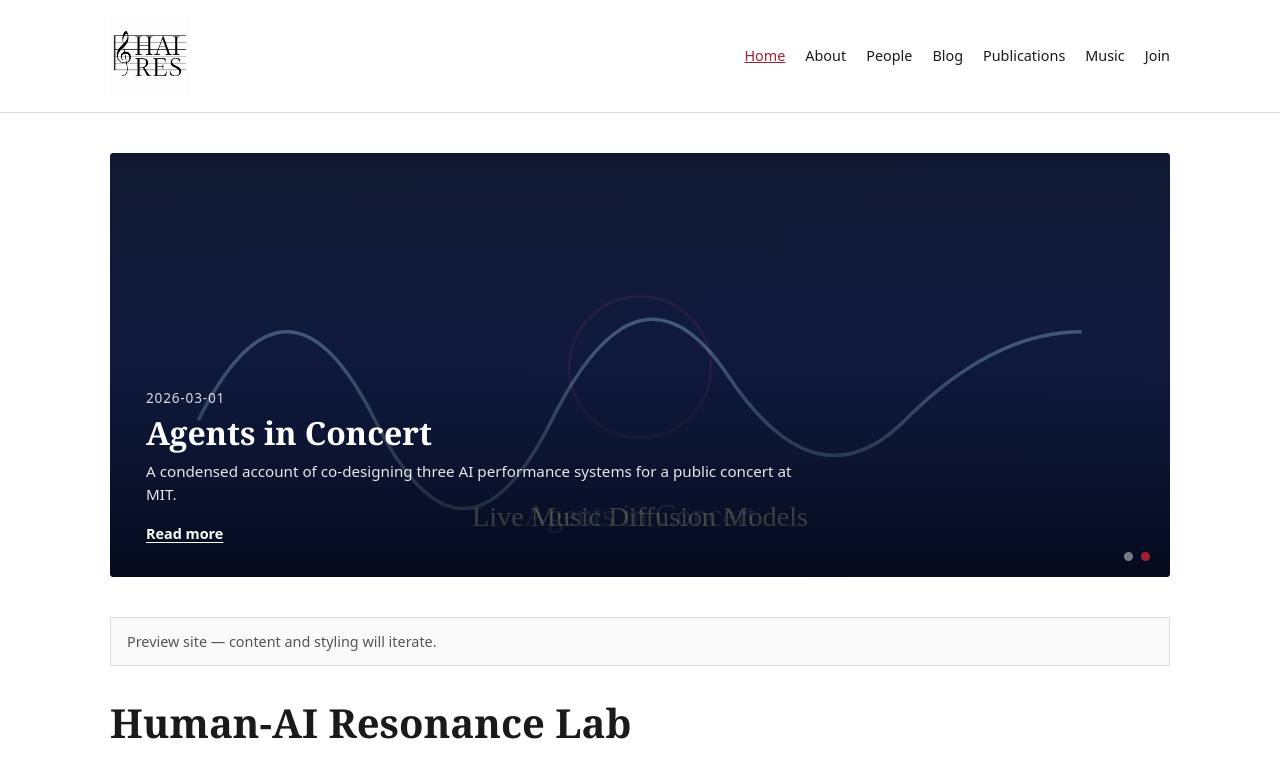
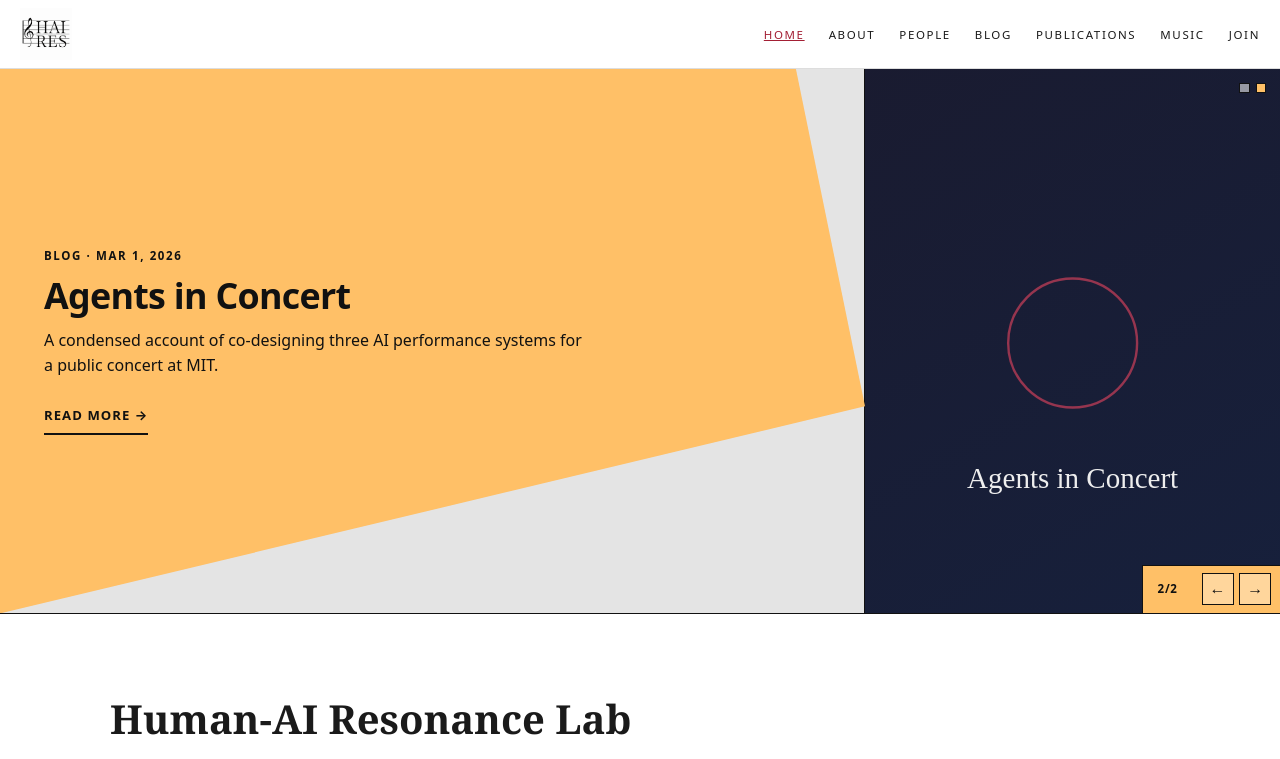
Before and after one commit to stephenbrade/hai-res-website, a plain HTML site: page index.html in a window 1280 px wide. Shown: the top 759 px of the page. Drawn offline with Linux system fonts and the light colour scheme.

Commit message:
beautify

```diff
--- a/assets/css/site.css
+++ b/assets/css/site.css
@@ -49,14 +49,14 @@ body {
 }
 
 .site-header__inner {
-  max-width: var(--max-width);
-  margin: 0 auto;
-  padding: 1rem 1.25rem;
+  max-width: none;
+  margin: 0;
+  padding: 0.5rem 1.25rem;
   display: flex;
   flex-wrap: wrap;
   align-items: center;
   justify-content: space-between;
-  gap: 1rem;
+  gap: 0.75rem 1.5rem;
 }
 
 .site-brand {
@@ -68,11 +68,12 @@ body {
   text-decoration: none;
   color: var(--text);
   letter-spacing: 0.02em;
+  line-height: 0;
 }
 
 .site-brand__logo {
   display: block;
-  height: 5rem;
+  height: 3.25rem;
   width: auto;
 }
 
@@ -82,13 +83,16 @@ body {
   padding: 0;
   display: flex;
   flex-wrap: wrap;
-  gap: 0.25rem 1.25rem;
+  gap: 0.15rem 1.5rem;
 }
 
 .site-nav a {
   color: var(--text);
   text-decoration: none;
-  font-size: 0.9rem;
+  font-size: 0.72rem;
+  font-weight: 400;
+  letter-spacing: 0.14em;
+  text-transform: uppercase;
 }
 
 .site-nav a:hover,
@@ -451,15 +455,6 @@ h3 {
   color: var(--muted);
 }
 
-.notice-banner {
-  background: var(--bg);
-  border: 1px solid var(--border);
-  padding: 0.75rem 1rem;
-  margin-bottom: 2rem;
-  font-size: 0.9rem;
-  color: var(--muted);
-}
-
 .lab-intro {
   margin-bottom: 2.5rem;
 }
@@ -474,12 +469,15 @@ h3 {
 }
 
 .blog-carousel {
+  --carousel-gray: #e4e4e4;
+  --active-accent: #66f4ff;
   position: relative;
+  width: 100%;
   margin: 0 0 2.5rem;
-  border-radius: 0.25rem;
   overflow: hidden;
-  aspect-ratio: 2.5 / 1;
-  background: #111;
+  aspect-ratio: 2.35 / 1;
+  background: var(--carousel-gray);
+  border-bottom: 1px solid #111;
 }
 
 .blog-carousel__track {
@@ -490,8 +488,6 @@ h3 {
 .blog-carousel__slide {
   position: absolute;
   inset: 0;
-  background-size: cover;
-  background-position: center;
   opacity: 0;
   transition: opacity 0.6s ease;
 }
@@ -500,86 +496,184 @@ h3 {
   opacity: 1;
 }
 
-.blog-carousel__overlay {
-  position: absolute;
-  inset: 0;
+.blog-carousel__slide-inner {
+  display: grid;
+  grid-template-columns: minmax(0, 1fr) min(44%, 26rem);
+  height: 100%;
+  background: var(--carousel-gray);
+}
+
+.blog-carousel__panel {
+  position: relative;
+  z-index: 1;
   display: flex;
   flex-direction: column;
-  justify-content: flex-end;
-  padding: 2rem 2.25rem;
-  background: linear-gradient(to top, rgba(0, 0, 0, 0.75) 0%, rgba(0, 0, 0, 0.2) 55%, transparent 100%);
-  color: #fff;
-  pointer-events: none;
+  justify-content: center;
+  padding: clamp(1.25rem, 3.5vw, 2.75rem);
+  min-width: 0;
 }
 
-.blog-carousel__overlay a {
-  pointer-events: auto;
+.blog-carousel__panel::before {
+  content: "";
+  position: absolute;
+  inset: -1px;
+  background: var(--slide-accent, #66f4ff);
+  z-index: -1;
 }
 
-.blog-carousel__date {
-  margin: 0 0 0.35rem;
-  font-size: 0.85rem;
+.blog-carousel__panel--shape-0::before {
+  clip-path: polygon(0 0, 100% 0, 74% 100%, 0 100%);
+}
+
+.blog-carousel__panel--shape-1::before {
+  clip-path: polygon(0 0, 92% 0, 100% 62%, 0 100%);
+}
+
+.blog-carousel__panel--shape-2::before {
+  clip-path: polygon(0 0, 88% 0, 100% 100%, 0 100%);
+}
+
+.blog-carousel__panel--shape-3::before {
+  clip-path: polygon(0 0, 100% 0, 100% 72%, 68% 100%, 0 100%);
+}
+
+.blog-carousel__label {
+  margin: 0 0 0.75rem;
+  font-size: 0.72rem;
+  font-weight: 700;
+  letter-spacing: 0.14em;
   text-transform: uppercase;
-  letter-spacing: 0.06em;
-  opacity: 0.85;
+  color: #111;
 }
 
 .blog-carousel__title {
-  margin: 0 0 0.5rem;
-  font-family: Georgia, "Times New Roman", serif;
-  font-size: clamp(1.35rem, 3vw, 2rem);
-  font-weight: 600;
-  line-height: 1.2;
-  color: #fff;
+  margin: 0 0 0.75rem;
+  font-family: system-ui, -apple-system, "Segoe UI", Roboto, Ubuntu, sans-serif;
+  font-size: clamp(1.35rem, 2.8vw, 2.35rem);
+  font-weight: 700;
+  line-height: 1.08;
+  letter-spacing: -0.02em;
+}
+
+.blog-carousel__title a {
+  color: #111;
+  text-decoration: none;
+}
+
+.blog-carousel__title a:hover {
+  text-decoration: underline;
+  text-underline-offset: 0.15em;
 }
 
 .blog-carousel__excerpt {
-  margin: 0 0 1rem;
-  max-width: 42rem;
-  font-size: 0.95rem;
-  line-height: 1.5;
-  opacity: 0.9;
+  margin: 0 0 1.25rem;
+  max-width: 34rem;
+  font-size: clamp(0.9rem, 1.5vw, 1rem);
+  line-height: 1.55;
+  color: #111;
 }
 
 .blog-carousel__link {
   display: inline-block;
-  color: #fff;
-  font-size: 0.9rem;
-  font-weight: 600;
-  text-decoration: underline;
-  text-underline-offset: 0.2em;
+  align-self: flex-start;
+  padding: 0.45rem 0;
+  color: #111;
+  font-size: 0.82rem;
+  font-weight: 700;
+  letter-spacing: 0.08em;
+  text-transform: uppercase;
+  text-decoration: none;
+  border-bottom: 2px solid #111;
 }
 
 .blog-carousel__link:hover {
-  opacity: 0.85;
+  opacity: 0.72;
+}
+
+.blog-carousel__media {
+  position: relative;
+  z-index: 0;
+  display: block;
+  overflow: hidden;
+  background: #cfcfcf;
+  border-left: 1px solid #111;
+}
+
+.blog-carousel__media img {
+  display: block;
+  width: 100%;
+  height: 100%;
+  object-fit: cover;
+}
+
+.blog-carousel__nav {
+  --nav-accent: var(--active-accent);
+  position: absolute;
+  right: 0;
+  bottom: 0;
+  z-index: 3;
+  display: grid;
+  grid-template-columns: 1fr auto auto;
+  align-items: center;
+  gap: 0.35rem;
+  padding: 0.45rem 0.55rem;
+  background: var(--nav-accent);
+  border-top: 1px solid #111;
+  border-left: 1px solid #111;
+}
+
+.blog-carousel__counter {
+  min-width: 2.75rem;
+  padding: 0 0.35rem;
+  font-size: 0.72rem;
+  font-weight: 700;
+  letter-spacing: 0.06em;
+  text-transform: uppercase;
+  color: #111;
+}
+
+.blog-carousel__arrow {
+  width: 2rem;
+  height: 2rem;
+  padding: 0;
+  border: 1px solid #111;
+  background: rgba(255, 255, 255, 0.35);
+  color: #111;
+  font-size: 1rem;
+  line-height: 1;
+  cursor: pointer;
+}
+
+.blog-carousel__arrow:hover {
+  background: rgba(255, 255, 255, 0.65);
 }
 
 .blog-carousel__dots {
   position: absolute;
-  bottom: 1rem;
-  right: 1.25rem;
+  top: 0.85rem;
+  right: 0.85rem;
   display: flex;
-  gap: 0.5rem;
-  z-index: 2;
+  gap: 0.4rem;
+  z-index: 3;
 }
 
 .blog-carousel__dot {
-  width: 0.55rem;
-  height: 0.55rem;
+  width: 0.65rem;
+  height: 0.65rem;
   padding: 0;
-  border: none;
-  border-radius: 50%;
-  background: rgba(255, 255, 255, 0.45);
+  border: 1px solid #111;
+  border-radius: 0;
+  background: rgba(255, 255, 255, 0.55);
   cursor: pointer;
 }
 
 .blog-carousel__dot.is-active,
 .blog-carousel__dot[aria-selected="true"] {
-  background: var(--accent);
+  background: var(--dot-accent, var(--active-accent));
 }
 
 .blog-carousel__dot:hover {
-  background: rgba(255, 255, 255, 0.8);
+  background: rgba(255, 255, 255, 0.9);
 }
 
 @media (max-width: 640px) {
@@ -593,11 +687,30 @@ h3 {
   }
 
   .blog-carousel {
-    aspect-ratio: 16 / 10;
+    aspect-ratio: auto;
+    min-height: 28rem;
   }
 
-  .blog-carousel__overlay {
-    padding: 1.25rem 1rem 2.5rem;
+  .blog-carousel__slide-inner {
+    grid-template-columns: 1fr;
+    grid-template-rows: 1fr auto;
+  }
+
+  .blog-carousel__panel {
+    min-height: 14rem;
+  }
+
+  .blog-carousel__panel--shape-0::before,
+  .blog-carousel__panel--shape-1::before,
+  .blog-carousel__panel--shape-2::before,
+  .blog-carousel__panel--shape-3::before {
+    clip-path: polygon(0 0, 100% 0, 100% 88%, 0 100%);
+  }
+
+  .blog-carousel__media {
+    min-height: 12rem;
+    border-left: none;
+    border-top: 1px solid #111;
   }
 
   .blog-list__link {
--- a/assets/js/home-carousel.js
+++ b/assets/js/home-carousel.js
@@ -1,28 +1,42 @@
 (function () {
   const INTERVAL_MS = 5000;
+  const SLIDE_COLORS = ["#66F4FF", "#FFC067", "#66C4FF", "#7D99AA"];
+  const SHAPE_COUNT = 4;
   const reducedMotion = window.matchMedia("(prefers-reduced-motion: reduce)").matches;
 
   const section = document.getElementById("blog-carousel");
   if (!section) return;
 
   const track = section.querySelector(".blog-carousel__track");
-  const dateEl = section.querySelector(".blog-carousel__date");
-  const titleEl = section.querySelector(".blog-carousel__title");
-  const excerptEl = section.querySelector(".blog-carousel__excerpt");
-  const linkEl = section.querySelector(".blog-carousel__link");
+  const counterEl = section.querySelector(".blog-carousel__counter");
+  const prevBtn = section.querySelector(".blog-carousel__arrow--prev");
+  const nextBtn = section.querySelector(".blog-carousel__arrow--next");
   const dotsEl = section.querySelector(".blog-carousel__dots");
+  const navEl = section.querySelector(".blog-carousel__nav");
 
   let posts = [];
   let current = 0;
   let timer = null;
 
+  function formatDate(isoDate) {
+    const date = new Date(isoDate + "T12:00:00");
+    if (Number.isNaN(date.getTime())) return isoDate;
+    return date.toLocaleDateString("en-US", {
+      month: "short",
+      day: "numeric",
+      year: "numeric",
+    });
+  }
+
   function showSlide(index) {
     if (!posts.length) return;
     current = ((index % posts.length) + posts.length) % posts.length;
     const post = posts[current];
+    const accent = SLIDE_COLORS[current % SLIDE_COLORS.length];
 
     track.querySelectorAll(".blog-carousel__slide").forEach((slide, i) => {
       slide.classList.toggle("is-active", i === current);
+      slide.hidden = i !== current;
     });
 
     dotsEl.querySelectorAll(".blog-carousel__dot").forEach((dot, i) => {
@@ -31,15 +45,18 @@
       dot.setAttribute("aria-selected", selected ? "true" : "false");
     });
 
-    dateEl.textContent = post.date;
-    titleEl.textContent = post.title;
-    excerptEl.textContent = post.excerpt || post.subtitle;
-    linkEl.href = post.url;
-    linkEl.textContent = "Read more";
+    counterEl.textContent = `${current + 1}/${posts.length}`;
+    navEl.style.setProperty("--nav-accent", accent);
+    section.style.setProperty("--active-accent", accent);
+    section.setAttribute("aria-label", `Featured blog posts: ${post.title}`);
   }
 
   function nextSlide() {
     showSlide(current + 1);
+  }
+
+  function prevSlide() {
+    showSlide(current - 1);
   }
 
   function startTimer() {
@@ -60,19 +77,42 @@
     dotsEl.innerHTML = "";
 
     posts.forEach((post, i) => {
-      const slide = document.createElement("div");
-      slide.className = "blog-carousel__slide" + (i === 0 ? " is-active" : "");
-      slide.style.backgroundImage = `url("${post.thumbnail}")`;
-      slide.setAttribute("role", "img");
-      slide.setAttribute("aria-label", post.title);
+      const accent = SLIDE_COLORS[i % SLIDE_COLORS.length];
+      const shapeIndex = i % SHAPE_COUNT;
+      const isActive = i === 0;
+
+      const slide = document.createElement("article");
+      slide.className = "blog-carousel__slide" + (isActive ? " is-active" : "");
+      slide.hidden = !isActive;
+      slide.style.setProperty("--slide-accent", accent);
+      slide.setAttribute("aria-roledescription", "slide");
+      slide.setAttribute("aria-label", `${post.title} — ${formatDate(post.date)}`);
+
+      slide.innerHTML = `
+        <div class="blog-carousel__slide-inner">
+          <div class="blog-carousel__panel blog-carousel__panel--shape-${shapeIndex}">
+            <p class="blog-carousel__label">Blog · ${formatDate(post.date)}</p>
+            <h2 class="blog-carousel__title">
+              <a href="${post.url}">${post.title}</a>
+            </h2>
+            <p class="blog-carousel__excerpt">${post.excerpt || post.subtitle || ""}</p>
+            <a class="blog-carousel__link" href="${post.url}">Read more →</a>
+          </div>
+          <a class="blog-carousel__media" href="${post.url}" tabindex="-1" aria-hidden="true">
+            <img src="${post.thumbnail}" alt="" loading="${i === 0 ? "eager" : "lazy"}">
+          </a>
+        </div>
+      `;
+
       track.appendChild(slide);
 
       const dot = document.createElement("button");
       dot.type = "button";
-      dot.className = "blog-carousel__dot" + (i === 0 ? " is-active" : "");
+      dot.className = "blog-carousel__dot" + (isActive ? " is-active" : "");
       dot.setAttribute("role", "tab");
       dot.setAttribute("aria-label", `Show ${post.title}`);
-      dot.setAttribute("aria-selected", i === 0 ? "true" : "false");
+      dot.setAttribute("aria-selected", isActive ? "true" : "false");
+      dot.style.setProperty("--dot-accent", accent);
       dot.addEventListener("click", () => {
         showSlide(i);
         startTimer();
@@ -81,29 +121,51 @@
     });
   }
 
+  prevBtn.addEventListener("click", () => {
+    prevSlide();
+    startTimer();
+  });
+
+  nextBtn.addEventListener("click", () => {
+    nextSlide();
+    startTimer();
+  });
+
   section.addEventListener("mouseenter", stopTimer);
   section.addEventListener("mouseleave", startTimer);
   section.addEventListener("focusin", stopTimer);
   section.addEventListener("focusout", startTimer);
 
-  track.addEventListener("click", () => {
-    if (posts[current]) {
-      window.location.href = posts[current].url;
+  function loadPosts() {
+    const inline = document.getElementById("blog-carousel-data");
+    if (inline) {
+      try {
+        const data = JSON.parse(inline.textContent);
+        if (Array.isArray(data) && data.length > 0) {
+          return Promise.resolve(data);
+        }
+      } catch (_err) {
+        /* fall through to fetch */
+      }
     }
-  });
-  track.style.cursor = "pointer";
 
-  fetch("./data/blog.json")
-    .then((res) => {
+    return fetch("./data/blog.json", { cache: "no-store" }).then((res) => {
       if (!res.ok) throw new Error("Failed to load blog.json");
       return res.json();
-    })
+    });
+  }
+
+  loadPosts()
     .then((data) => {
       if (!Array.isArray(data) || data.length === 0) return;
       posts = data;
       buildSlides();
       showSlide(0);
       section.hidden = false;
+      if (posts.length <= 1) {
+        navEl.hidden = true;
+        dotsEl.hidden = true;
+      }
       startTimer();
     })
     .catch(() => {
--- a/data/blog.json
+++ b/data/blog.json
@@ -6,7 +6,7 @@
     "title": "Live Music Diffusion Models",
     "subtitle": "Interactive diffusion music generators",
     "excerpt": "Supplementary audio samples, live generative delay demos, and evaluation clips for LMDM.",
-    "thumbnail": "./blog_posts/live_music_diffusion_models/assets/thumbnail.svg"
+    "thumbnail": "./blog_posts/live_music_diffusion_models/assets/cover.png?v=1779746704"
   },
   {
     "slug": "agents_in_concert",
@@ -15,6 +15,6 @@
     "title": "Agents in Concert",
     "subtitle": "Bringing AI to the stage with jazz musicians",
     "excerpt": "A condensed account of co-designing three AI performance systems for a public concert at MIT.",
-    "thumbnail": "./blog_posts/agents_in_concert/assets/thumbnail.svg"
+    "thumbnail": "./blog_posts/agents_in_concert/assets/thumbnail.svg?v=1779736350"
   }
 ]
--- a/index.html
+++ b/index.html
@@ -24,20 +24,16 @@
       </nav>
     </div>
   </header>
+  <section class="blog-carousel" id="blog-carousel" aria-label="Featured blog posts" aria-roledescription="carousel" hidden>
+    <div class="blog-carousel__track"></div>
+    <div class="blog-carousel__nav">
+      <span class="blog-carousel__counter"></span>
+      <button type="button" class="blog-carousel__arrow blog-carousel__arrow--prev" aria-label="Previous post">←</button>
+      <button type="button" class="blog-carousel__arrow blog-carousel__arrow--next" aria-label="Next post">→</button>
+    </div>
+    <div class="blog-carousel__dots" role="tablist" aria-label="Blog post slides"></div>
+  </section>
   <main id="main">
-    <section class="blog-carousel" id="blog-carousel" aria-label="Featured blog posts" hidden>
-      <div class="blog-carousel__track"></div>
-      <div class="blog-carousel__overlay">
-        <p class="blog-carousel__date"></p>
-        <h2 class="blog-carousel__title"></h2>
-        <p class="blog-carousel__excerpt"></p>
-        <a class="blog-carousel__link" href="#">Read more</a>
-      </div>
-      <div class="blog-carousel__dots" role="tablist" aria-label="Blog post slides"></div>
-    </section>
-
-    <div class="notice-banner">Preview site — content and styling will iterate.</div>
-
     <section class="lab-intro">
       <h1>Human-AI Resonance Lab</h1>
       <p class="page-lede">We are a research lab at MIT exploring generative AI for live musical interaction—building systems that musicians can jam with, steer, and understand in real time.</p>
@@ -51,6 +47,7 @@
     <p>Human-AI Resonance Lab · MIT</p>
   </footer>
   <script src="./assets/js/site.js"></script>
-  <script src="./assets/js/home-carousel.js"></script>
+  <script type="application/json" id="blog-carousel-data">[{"slug": "live_music_diffusion_models", "url": "./blog_posts/live_music_diffusion_models/index.html", "date": "2026-05-01", "title": "Live Music Diffusion Models", "subtitle": "Interactive diffusion music generators", "excerpt": "Supplementary audio samples, live generative delay demos, and evaluation clips for LMDM.", "thumbnail": "./blog_posts/live_music_diffusion_models/assets/cover.png?v=1779746704"}, {"slug": "agents_in_concert", "url": "./blog_posts/agents_in_concert/index.html", "date": "2026-03-01", "title": "Agents in Concert", "subtitle": "Bringing AI to the stage with jazz musicians", "excerpt": "A condensed account of co-designing three AI performance systems for a public concert at MIT.", "thumbnail": "./blog_posts/agents_in_concert/assets/thumbnail.svg?v=1779736350"}]</script>
+  <script src="./assets/js/home-carousel.js?v=3"></script>
 </body>
 </html>
```
Also changed, not shown: blog.html (+2 -2 lines), blog_posts/live_music_diffusion_models/index.html (+1 -1 lines), music.html (+7 -7 lines), people.html (+1 -1 lines), blog_posts/live_music_diffusion_models/assets/cover.png (added), blog_posts/live_music_diffusion_models/assets/thumbnail.svg (deleted), 2 other files.
